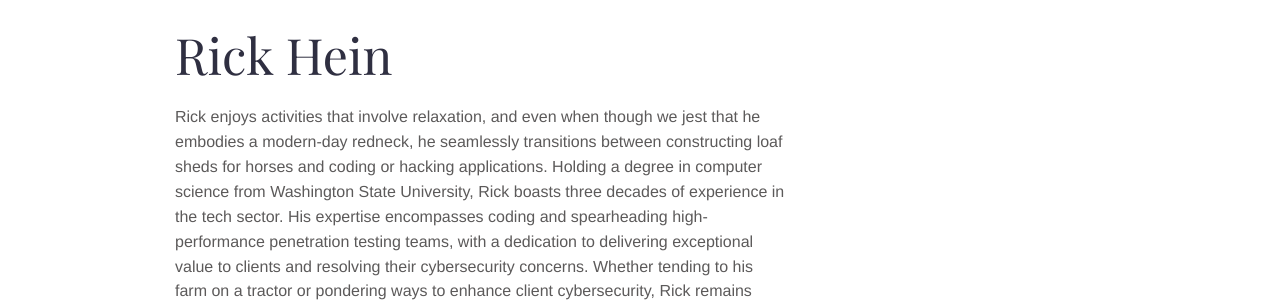
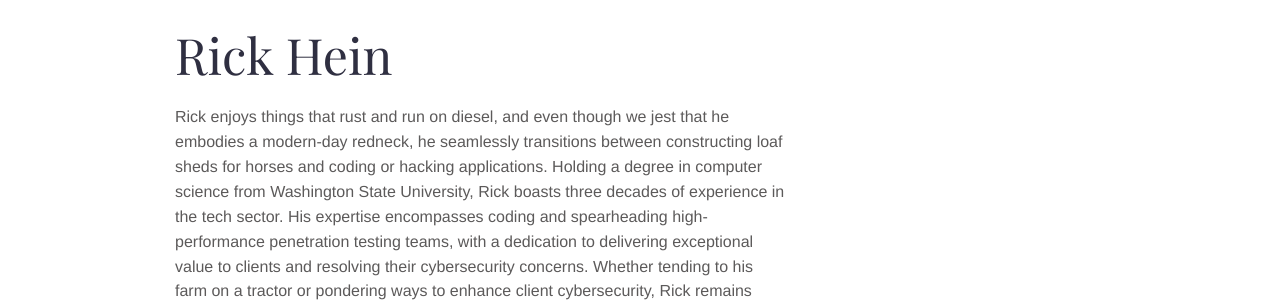
Before and after one commit to strategicdefense/strategicdefense.github.io, a Jekyll site: the page built from _team/rick.md, in a window 1280 px wide. Shown: the part 137-439 px from the top of the page. Built offline with Jekyll 4.4.1, drawn with Linux system fonts in a browser that asks for light colours; some of the changed text lies outside the part shown.

Commit message:
Update rick.md

```diff
--- a/_team/rick.md
+++ b/_team/rick.md
@@ -8,6 +8,6 @@ promoted: true
 weight: 2
 ---
 
-Rick enjoys activities that involve relaxation, and even when though we jest that he embodies a modern-day redneck, he seamlessly transitions between constructing loaf sheds for horses and coding or hacking applications. Holding a degree in computer science from Washington State University, Rick boasts three decades of experience in the tech sector. His expertise encompasses coding and spearheading high-performance penetration testing teams, with a dedication to delivering exceptional value to clients and resolving their cybersecurity concerns. Whether tending to his farm on a tractor or pondering ways to enhance client cybersecurity, Rick remains deeply immersed in both worlds.
+Rick enjoys things that rust and run on diesel, and even though we jest that he embodies a modern-day redneck, he seamlessly transitions between constructing loaf sheds for horses and coding or hacking applications. Holding a degree in computer science from Washington State University, Rick boasts three decades of experience in the tech sector. His expertise encompasses coding and spearheading high-performance penetration testing teams, with a dedication to delivering exceptional value to clients and resolving their cybersecurity concerns. Whether tending to his farm on a tractor or pondering ways to enhance client cybersecurity, Rick remains deeply immersed in both worlds.
 
 ![slick-rick](/images/team/rick.jpg)
```
